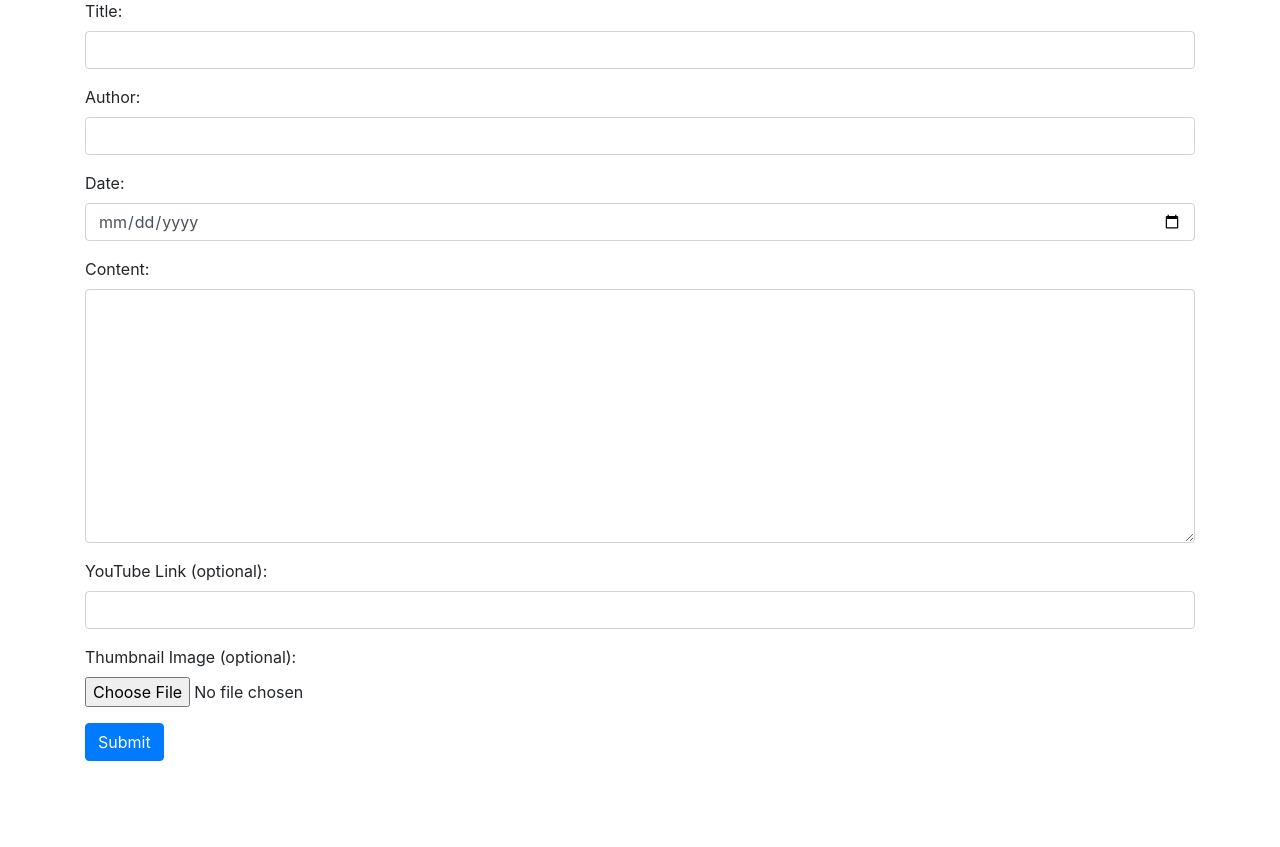
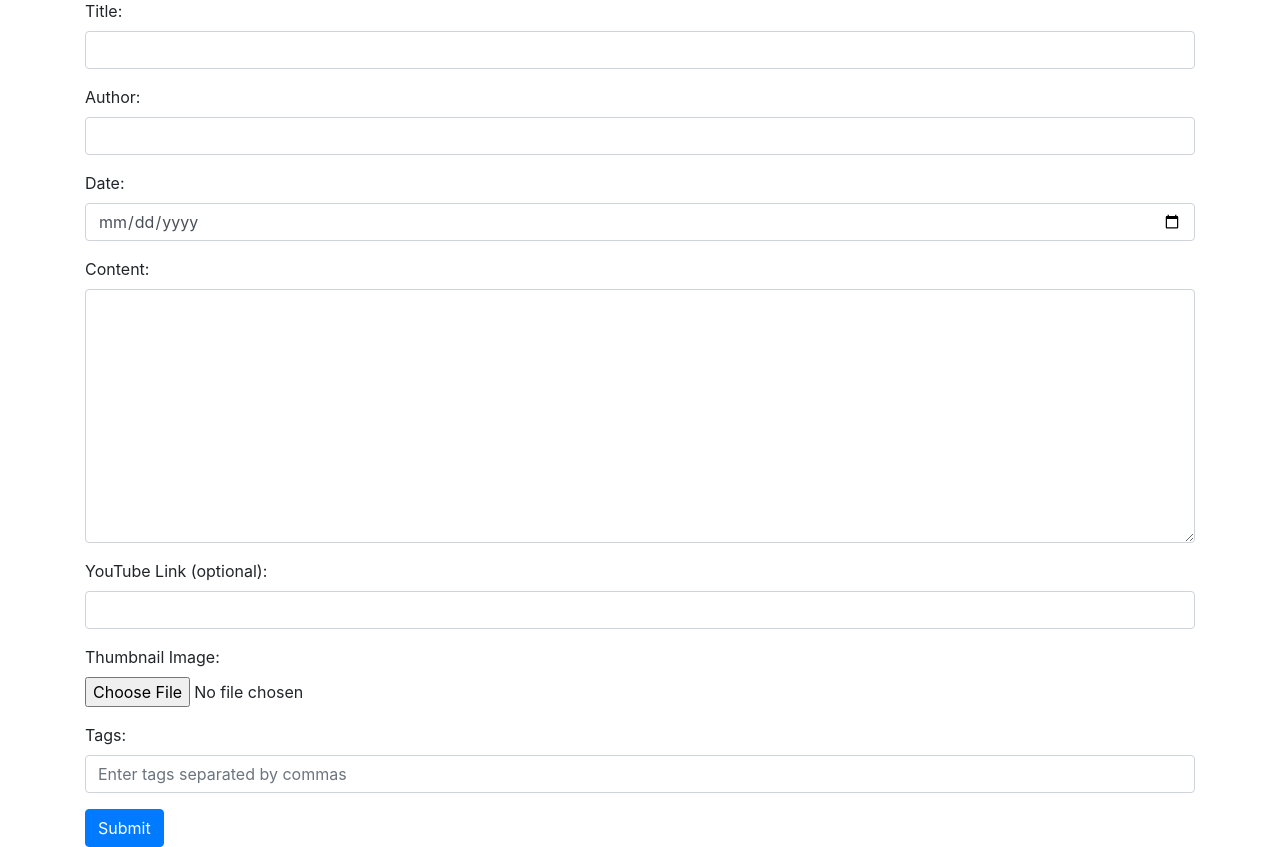
Before and after one commit to Pajama-John/kethfm, a Flask app: page /submit in a window 1280 px wide. Shown: the part 121-968 px from the top of the page. Before the commit the page ends 882 px from the top, so only its background shows below. Run offline with Flask 3, Linux system fonts and the light colour scheme; some libraries are stand-ins or nearby versions.

Commit message:
added tags

```diff
--- a/templates/create_article.html
+++ b/templates/create_article.html
@@ -36,8 +36,13 @@
             </div>
 
             <div class="form-group">
-                <label for="thumbnail">Thumbnail Image (optional):</label>
-                <input type="file" class="form-control-file" id="thumbnail" name="thumbnail" accept="image/*">
+                <label for="thumbnail">Thumbnail Image:</label>
+                <input type="file" class="form-control-file" id="thumbnail" name="thumbnail" accept="image/*" required>
+            </div>
+
+            <div class="form-group">
+                <label for="tags">Tags:</label>
+                <input type="text" class="form-control" id="tags" name="tags" placeholder="Enter tags separated by commas">
             </div>
 
             <button type="submit" class="btn btn-primary">Submit</button>
--- a/webserver.py
+++ b/webserver.py
@@ -78,15 +78,18 @@ def breakingnewsimage():
 
     # Fallback to default image if no featured image is set
     return send_from_directory(app.static_folder, "images/middle-finger-emoji-1368x2048-03zmpcju.png")
-
+from pprint import pprint
 @app.route('/submit_article', methods=['POST'])
 def submit_article():
+    pprint(dict(request.form))
     title = request.form['title']
     author = request.form['author']
     date = request.form['date']
     content = request.form['content']
     youtube = request.form['youtube']
+    tags = [x.strip() for x in request.form['tags'].split(',')]
     thumbnail = request.files.get('thumbnail')  # Use .get to avoid KeyError
+
     link = '/article/' + title.replace(' ', '-').lower()
 
     article = {
@@ -96,6 +99,7 @@ def submit_article():
         'date': date,
         'content': content,
         'youtube': youtube,
+        'tags': tags,
         'thumbnail': ''
     }
 
```
Also changed, not shown: 1 other file.
